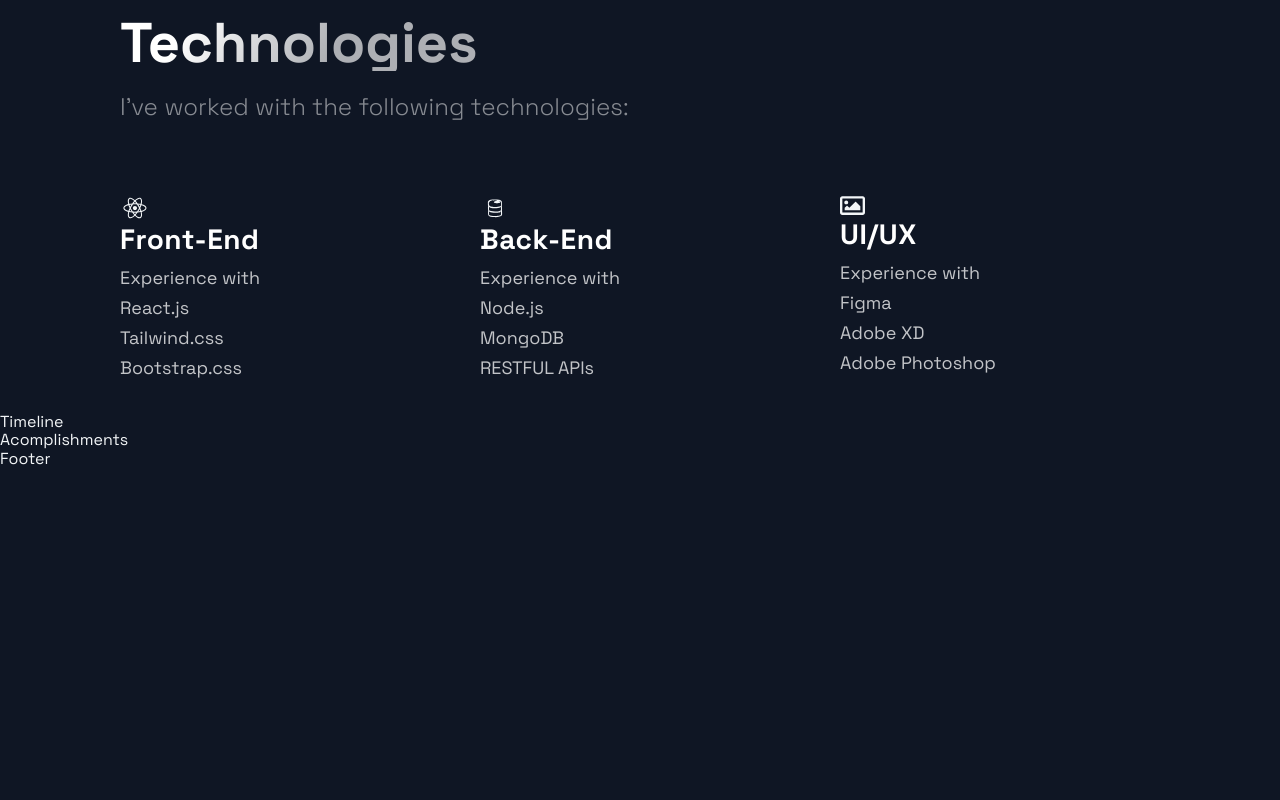
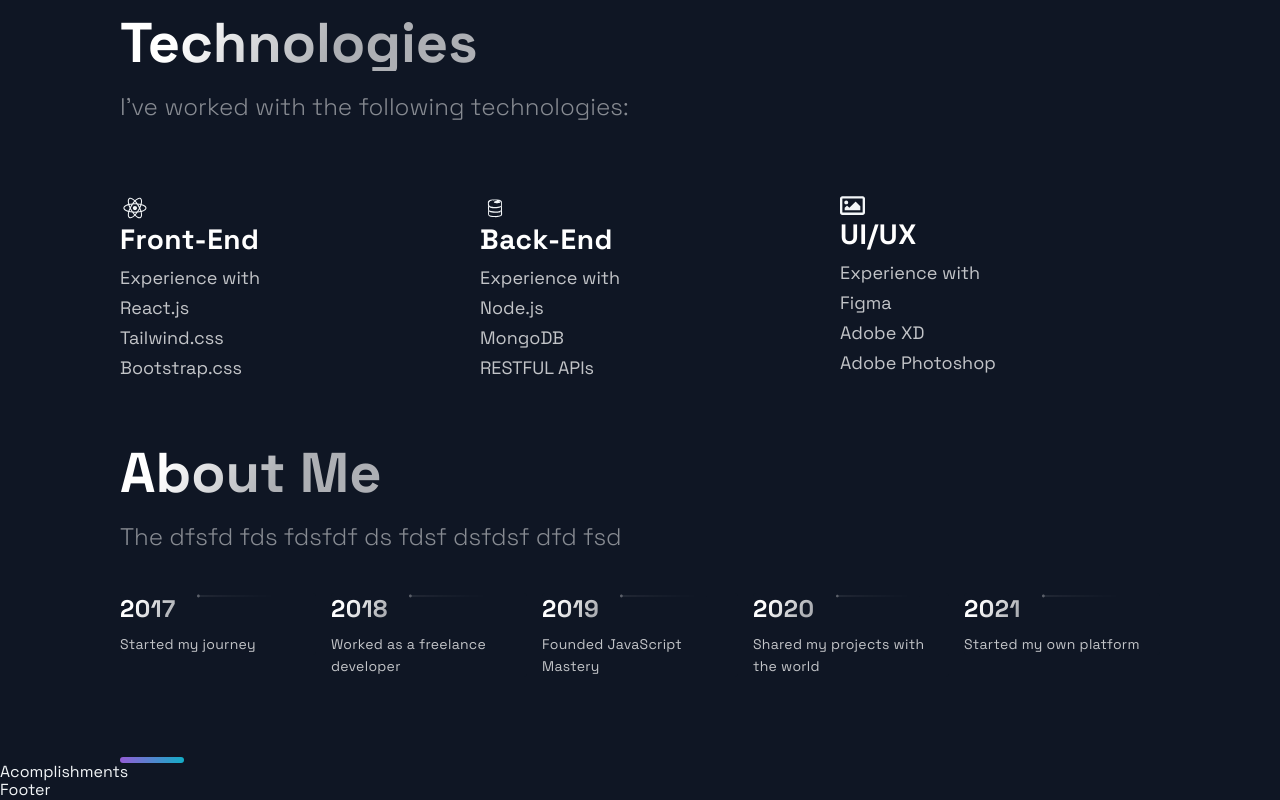
Before and after one commit to davidliberal0/personal-portfolio, a Next.js app: page / in a window 1280 px wide. Shown: the part 2231-3031 px from the top of the page. Before the commit the page ends 2700 px from the top, so only its background shows below. Built offline with nearby package versions, Linux system fonts and the light colour scheme.

Commit message:
add about me section w/ timeline

```diff
--- a/src/components/TimeLine/TimeLine.js
+++ b/src/components/TimeLine/TimeLine.js
@@ -1,52 +1,146 @@
-import React, { useState, useRef, useEffect } from 'react';
+import React, { useState, useRef, useEffect } from "react";
 
-import { CarouselButton, CarouselButtonDot, CarouselButtons, CarouselContainer, CarouselItem, CarouselItemImg, CarouselItemText, CarouselItemTitle, CarouselMobileScrollNode } from './TimeLineStyles';
-import { Section, SectionDivider, SectionText, SectionTitle } from '../../styles/GlobalComponents';
-import { TimeLineData } from '../../constants/constants';
+import {
+    CarouselButton,
+    CarouselButtonDot,
+    CarouselButtons,
+    CarouselContainer,
+    CarouselItem,
+    CarouselItemImg,
+    CarouselItemText,
+    CarouselItemTitle,
+    CarouselMobileScrollNode,
+} from "./TimeLineStyles";
+import {
+    Section,
+    SectionDivider,
+    SectionText,
+    SectionTitle,
+} from "../../styles/GlobalComponents";
+import { TimeLineData } from "../../constants/constants";
 
 const TOTAL_CAROUSEL_COUNT = TimeLineData.length;
 
 const Timeline = () => {
-  // const [activeItem, setActiveItem] = useState(0);
-  // const carouselRef = useRef();
+    const [activeItem, setActiveItem] = useState(0);
+    const carouselRef = useRef();
 
-  // const scroll = (node, left) => {
-  //   return node.scrollTo({ left, behavior: 'smooth' });
-  // }
+    const scroll = (node, left) => {
+        return node.scrollTo({ left, behavior: "smooth" });
+    };
 
-  // const handleClick = (e, i) => {
-  //   e.preventDefault();
+    const handleClick = (e, i) => {
+        e.preventDefault();
 
-  //   if (carouselRef.current) {
-  //     const scrollLeft = Math.floor(carouselRef.current.scrollWidth * 0.7 * (i / TimeLineData.length));
+        if (carouselRef.current) {
+            const scrollLeft = Math.floor(
+                carouselRef.current.scrollWidth *
+                    0.7 *
+                    (i / TimeLineData.length)
+            );
 
-  //     scroll(carouselRef.current, scrollLeft);
-  //   }
-  // }
+            scroll(carouselRef.current, scrollLeft);
+        }
+    };
 
-  // const handleScroll = () => {
-  //   if (carouselRef.current) {
-  //     const index = Math.round((carouselRef.current.scrollLeft / (carouselRef.current.scrollWidth * 0.7)) * TimeLineData.length);
+    const handleScroll = () => {
+        if (carouselRef.current) {
+            const index = Math.round(
+                (carouselRef.current.scrollLeft /
+                    (carouselRef.current.scrollWidth * 0.7)) *
+                    TimeLineData.length
+            );
 
-  //     setActiveItem(index);
-  //   }
-  // }
+            setActiveItem(index);
+        }
+    };
 
-  // // snap back to beginning of scroll when window is resized
-  // // avoids a bug where content is covered up if coming from smaller screen
-  // useEffect(() => {
-  //   const handleResize = () => {
-  //     scroll(carouselRef.current, 0);
-  //   }
+    // snap back to beginning of scroll when window is resized
+    // avoids a bug where content is covered up if coming from smaller screen
+    useEffect(() => {
+        const handleResize = () => {
+            scroll(carouselRef.current, 0);
+        };
 
-  //   window.addEventListener('resize', handleResize);
-  // }, []);
+        window.addEventListener("resize", handleResize);
+    }, []);
 
-  return (
-    <div>
-      Timeline
-    </div>
-  );
+    return (
+        <Section id="about">
+            <SectionTitle>About Me</SectionTitle>
+            <SectionText>
+                The dfsfd fds fdsfdf ds fdsf dsfdsf dfd fsd
+            </SectionText>
+            <CarouselContainer ref={carouselRef} onScroll={handleScroll}>
+                <>
+                    {TimeLineData.map((item, index) => (
+                        <CarouselMobileScrollNode
+                            key={index}
+                            final={TOTAL_CAROUSEL_COUNT - 1}
+                        >
+                            <CarouselItem
+                                item={index}
+                                id={`carousel_item-${index}`}
+                                active={activeItem}
+                                onClick={(e) => handleClick(e, index)}
+                            >
+                                <CarouselItemTitle>
+                                    {item.year}
+                                    <CarouselItemImg
+                                        width="208"
+                                        height="6"
+                                        viewBox="0 0 208 6"
+                                        fill="none"
+                                        xmlns="http://www.w3.org/2000/svg"
+                                    >
+                                        <path
+                                            fill-rule="evenodd"
+                                            clip-rule="evenodd"
+                                            d="M2.5 5.5C3.88071 5.5 5 4.38071 5 3V3.5L208 3.50002V2.50002L5 2.5V3C5 1.61929 3.88071 0.5 2.5 0.5C1.11929 0.5 0 1.61929 0 3C0 4.38071 1.11929 5.5 2.5 5.5Z"
+                                            fill="url(#paint0_linear)"
+                                            fill-opacity="0.33"
+                                        />
+                                        <defs>
+                                            <linearGradient
+                                                id="paint0_linear"
+                                                x1="-4.30412e-10"
+                                                y1="0.5"
+                                                x2="208"
+                                                y2="0.500295"
+                                                gradientUnits="userSpaceOnUse"
+                                            >
+                                                <stop stop-color="white" />
+                                                <stop
+                                                    offset="0.79478"
+                                                    stop-color="white"
+                                                    stop-opacity="0"
+                                                />
+                                            </linearGradient>
+                                        </defs>
+                                    </CarouselItemImg>
+                                </CarouselItemTitle>
+                                <CarouselItemText>{item.text}</CarouselItemText>
+                            </CarouselItem>
+                        </CarouselMobileScrollNode>
+                    ))}
+                </>
+            </CarouselContainer>
+            <CarouselButtons>
+                {TimeLineData.map((item, index) => (
+                    <CarouselButton
+                        key={index}
+                        index={index}
+                        active={activeItem}
+                        onClick={(e) => handleClick(e, index)}
+                        type="button"
+                    >
+                        <CarouselButtonDot active={activeItem} />
+                    </CarouselButton>
+                ))}
+            </CarouselButtons>
+            <SectionDivider />
+        </Section>
+    );
 };
 
 export default Timeline;
```
